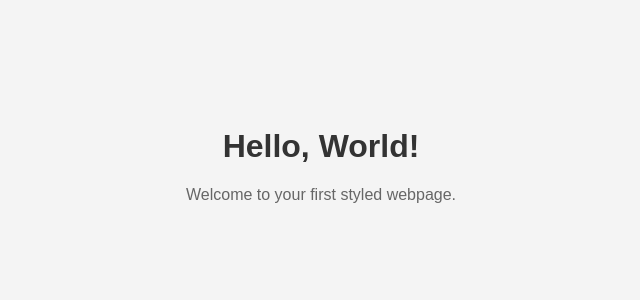
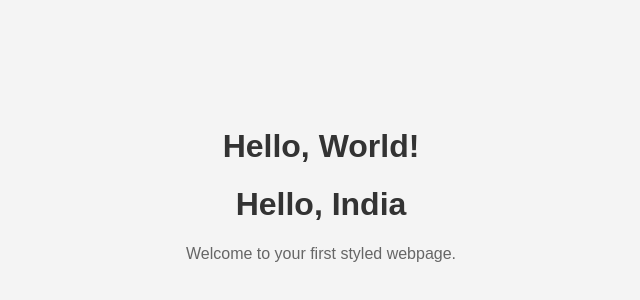
Before and after one commit to ManjunathVenkatesh-Mandya/project1, a plain HTML site: page index.html in a window 1280 px wide. Shown: the part 128-428 px from the top of the page, without its empty margins (319-959 px from the left). Drawn offline with Linux system fonts and the light colour scheme.

Commit message:
modified

```diff
--- a/index.html
+++ b/index.html
@@ -9,6 +9,7 @@
 <body>
     <div class="container">
         <h1>Hello, World!</h1>
+        <h1>Hello, India</h1>
         <p>Welcome to your first styled webpage.</p>
     </div>
 </body>
```
